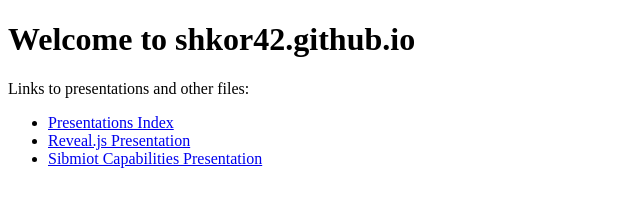
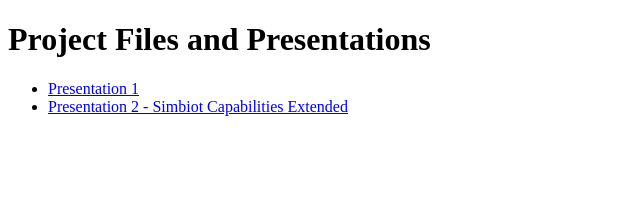
Before and after one commit to shkor42/shkor42.github.io, a plain HTML site: page index.html in a window 1280 px wide. Shown: the whole page, without its empty margins (0-640 px from the left). Drawn offline with Linux system fonts and the light colour scheme.

Commit message:
Update root index.html with link to second presentation

```diff
--- a/index.html
+++ b/index.html
@@ -1,17 +1,15 @@
 <!DOCTYPE html>
 <html lang="en">
 <head>
-    <meta charset="UTF-8">
-    <meta name="viewport" content="width=device-width, initial-scale=1.0">
-    <title>Root Index - Presentations Links</title>
+  <meta charset="UTF-8" />
+  <meta name="viewport" content="width=device-width, initial-scale=1.0" />
+  <title>Project Index</title>
 </head>
 <body>
-    <h1>Welcome to shkor42.github.io</h1>
-    <p>Links to presentations and other files:</p>
-    <ul>
-        <li><a href="/presentations/index.html">Presentations Index</a></li>
-        <li><a href="/presentations/revealjs_presentation.html">Reveal.js Presentation</a></li>
-        <li><a href="/presentations/revealjs_presentation_about_sibmiot.html">Sibmiot Capabilities Presentation</a></li>
-    </ul>
+  <h1>Project Files and Presentations</h1>
+  <ul>
+    <li><a href="/presentations/revealjs_presentation.html" target="_blank">Presentation 1</a></li>
+    <li><a href="/presentations/revealjs_presentation_2.html" target="_blank">Presentation 2 - Simbiot Capabilities Extended</a></li>
+  </ul>
 </body>
 </html>
```
